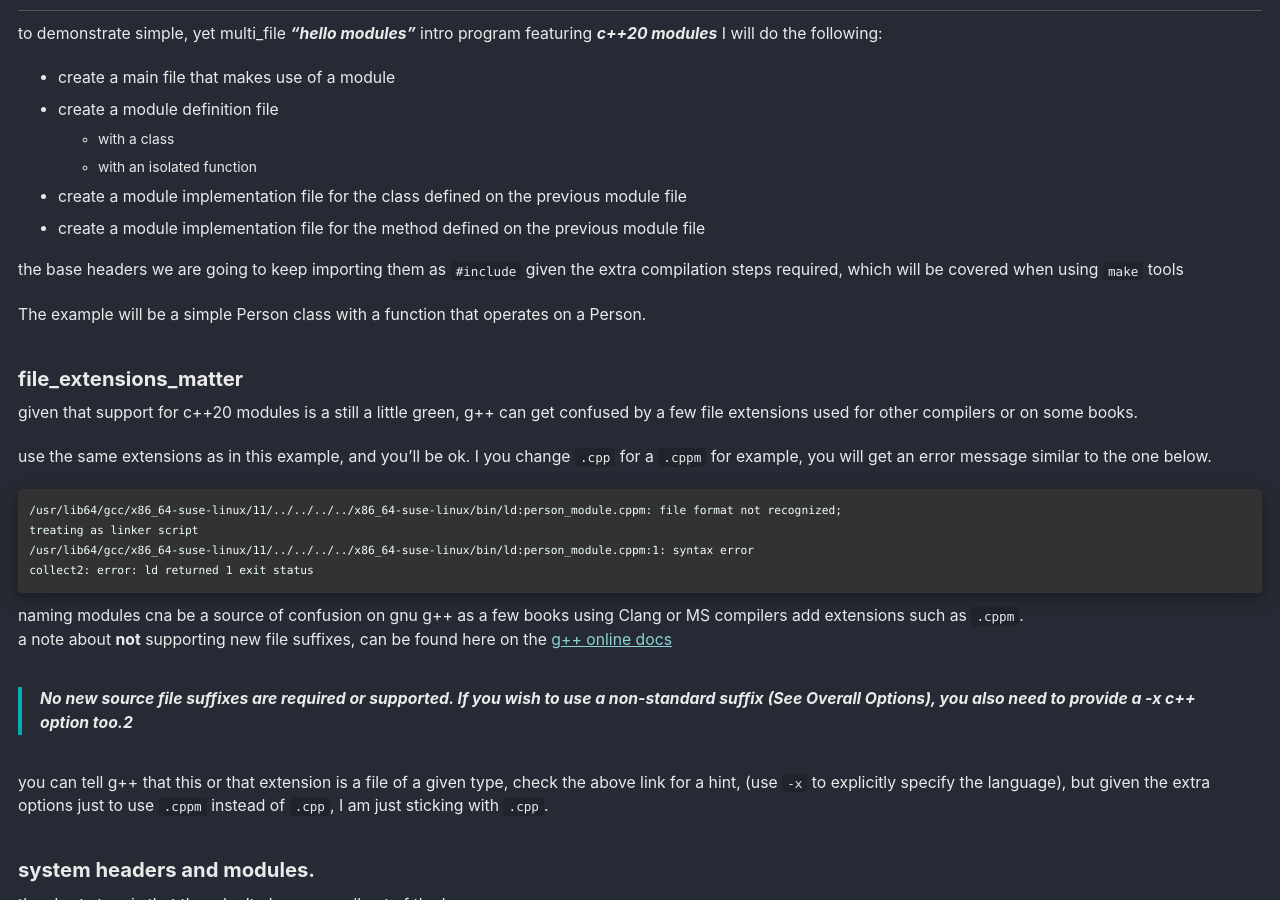
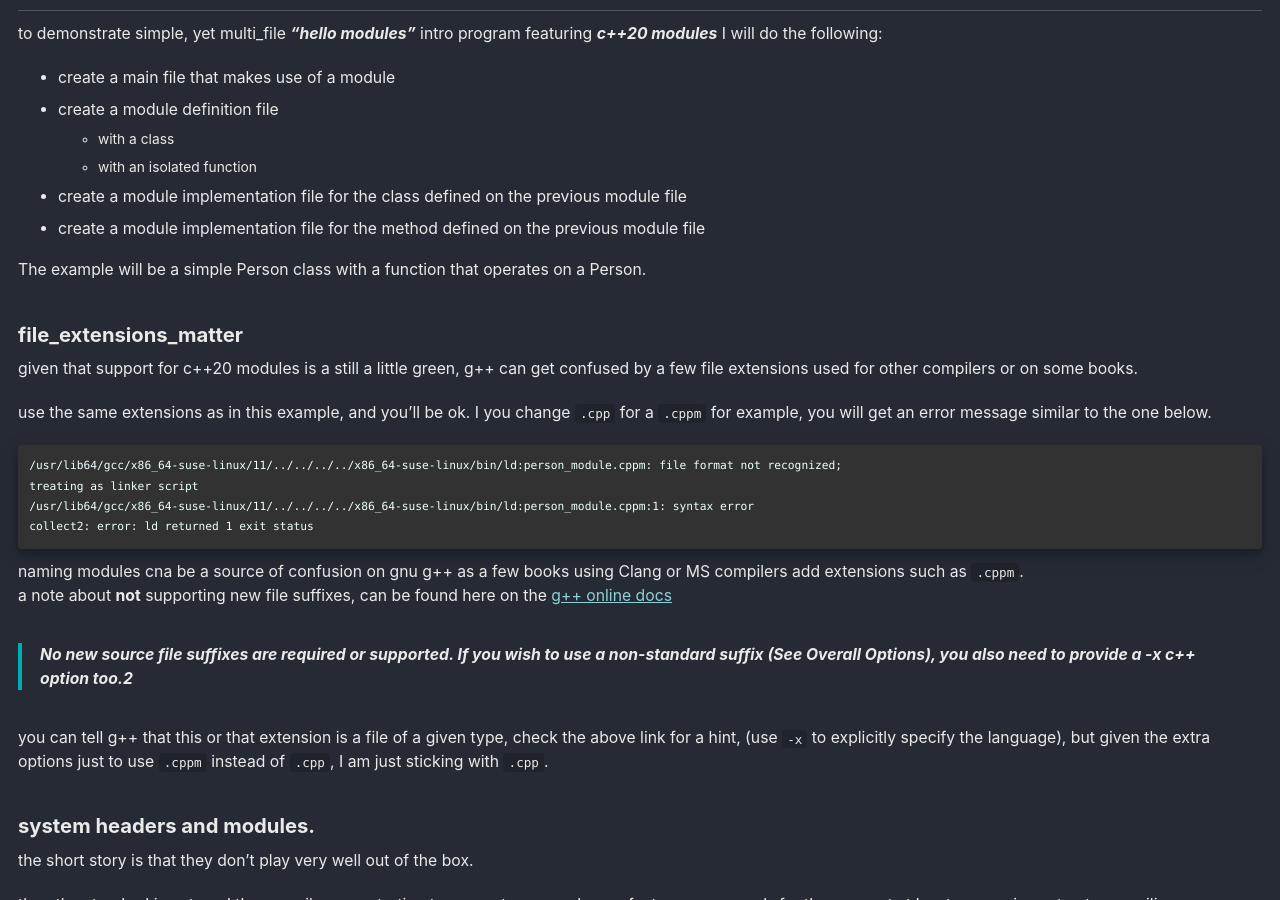
Before and after one commit to JohnnyXavier/johnnyxavier.github.io, a Jekyll site: the page built from _posts/cpp/2021-05-23-cpp-cpp20-modules-gpp.md, in a window 1280 px wide and 900 px high, scrolled down 1617 px. Built offline with Jekyll 4.4.1, drawn with Linux system fonts in a browser that asks for light colours; cached includes are drawn as plain includes.

```diff
--- a/_posts/cpp/2021-05-23-cpp-cpp20-modules-gpp.md
+++ b/_posts/cpp/2021-05-23-cpp-cpp20-modules-gpp.md
@@ -40,8 +40,6 @@
     * with an isolated function
 * create a module implementation file for the class defined on the previous module file
 * create a module implementation file for the method defined on the previous module file
-
-the base headers we are going to keep importing them as `#include` given the extra compilation steps required, which will be covered when using `make` tools
 
 The example will be a simple Person class with a function that operates on a Person.
 
```
